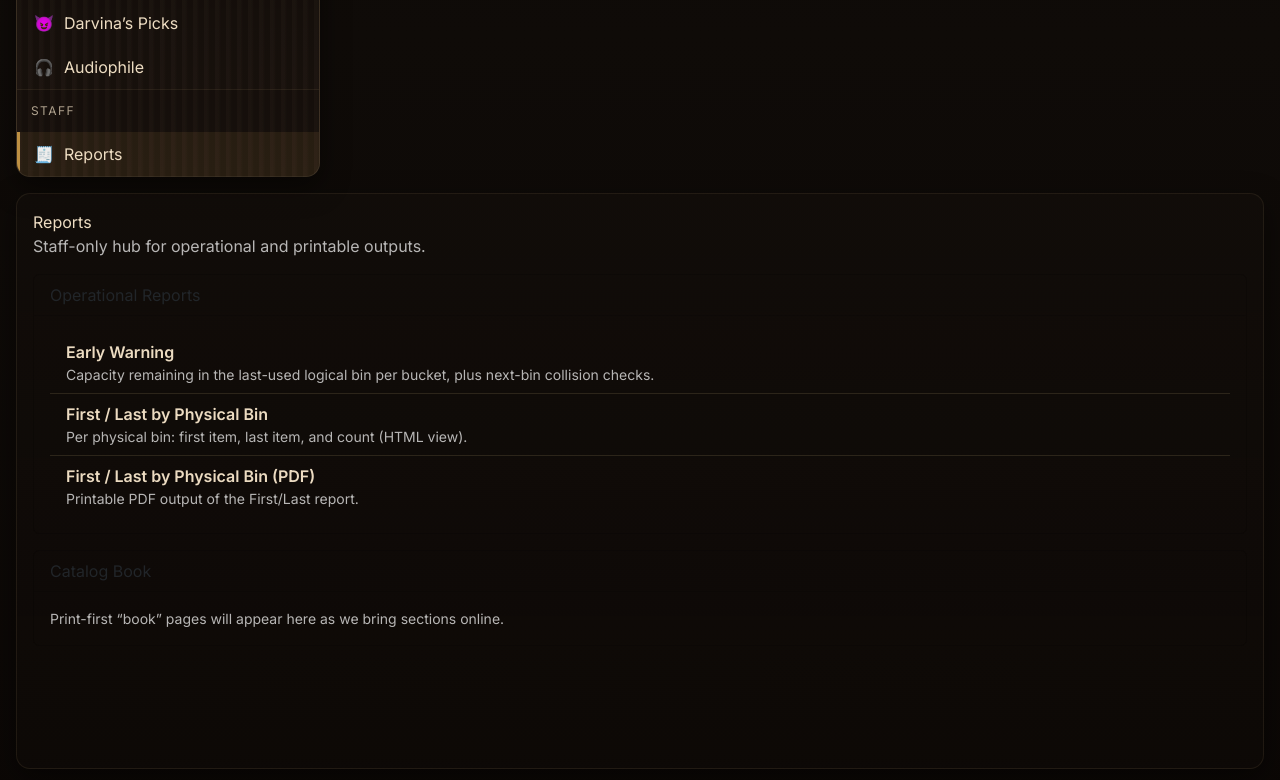
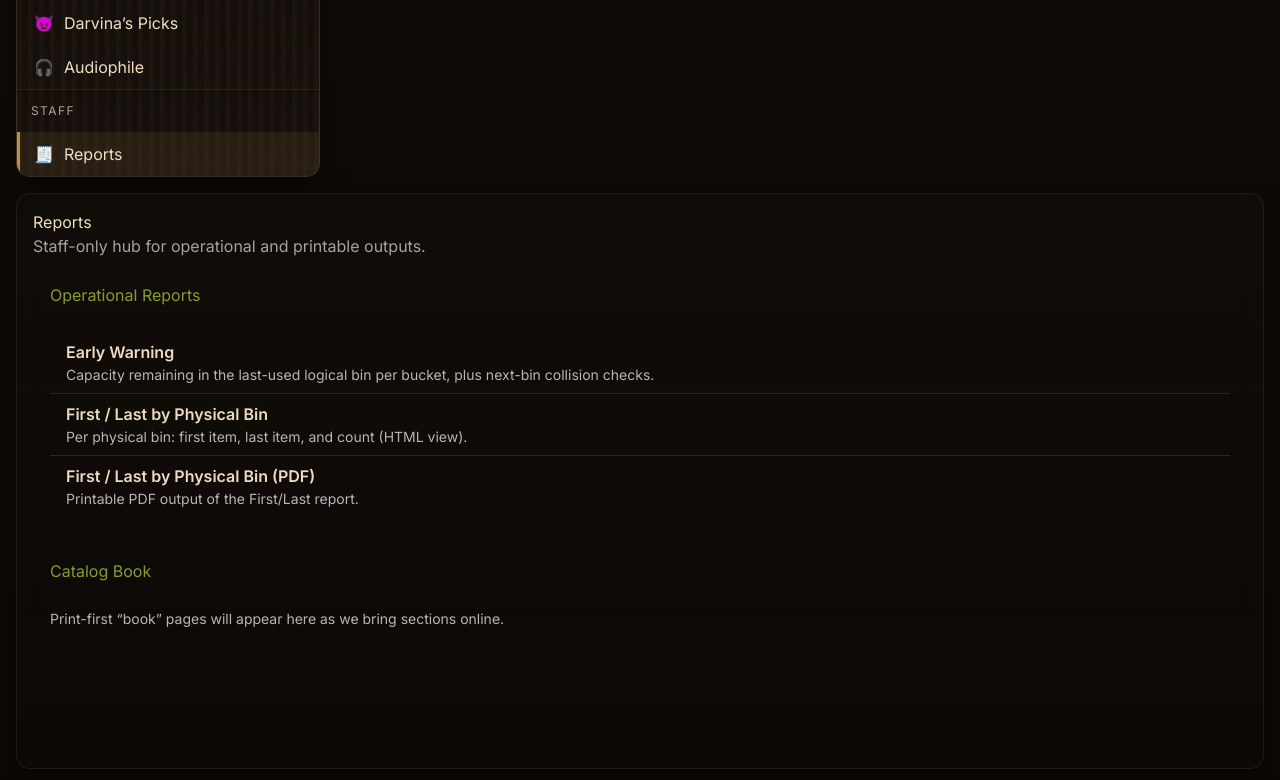
Before and after one commit to ggrg7c5wzp-ux/media-management-system, a Django app: page /reports/ in a window 1280 px wide. Shown: the part 510-1290 px from the top of the page. Run offline with Django 5.2, Linux system fonts and the light colour scheme; the visitor is signed in with stand-in values (Sample User, id 1); parts of the project's set-up code (start-up, migrations or seed data) failed here and were passed over; some web fonts are replaced.

Commit message:
Reports v1.1

```diff
--- a/src/catalog/templates/catalog/reports_index.html
+++ b/src/catalog/templates/catalog/reports_index.html
@@ -4,11 +4,11 @@
 {% block content %}
   <div class="page-title">Reports</div>
 
-  <div class="text-muted mb-3" style="color: rgba(255,255,255,.70) !important;">
+  <div class="text-muted mb-3" style="color: rgba(226, 228, 218, 0.7) !important;">
     Staff-only hub for operational and printable outputs.
   </div>
 
-  <div class="card mb-3">
+  <div class="card mb-3" style="color: rgba(184, 218, 64, 0.7) !important;">
     <div class="card-header">Operational Reports</div>
     <div class="card-body">
       <div class="list-group list-group-flush">
@@ -23,7 +23,7 @@
     </div>
   </div>
 
-  <div class="card">
+  <div class="card mb-3" style="color: rgba(184, 218, 64, 0.7) !important;">
     <div class="card-header">Catalog Book</div>
     <div class="card-body">
       <div class="small" style="color: rgba(255,255,255,.70);">
```
Also changed, not shown: src/catalog/templates/catalog/book/_book_base.html (added), src/catalog/templates/catalog/book/book.css (added).
